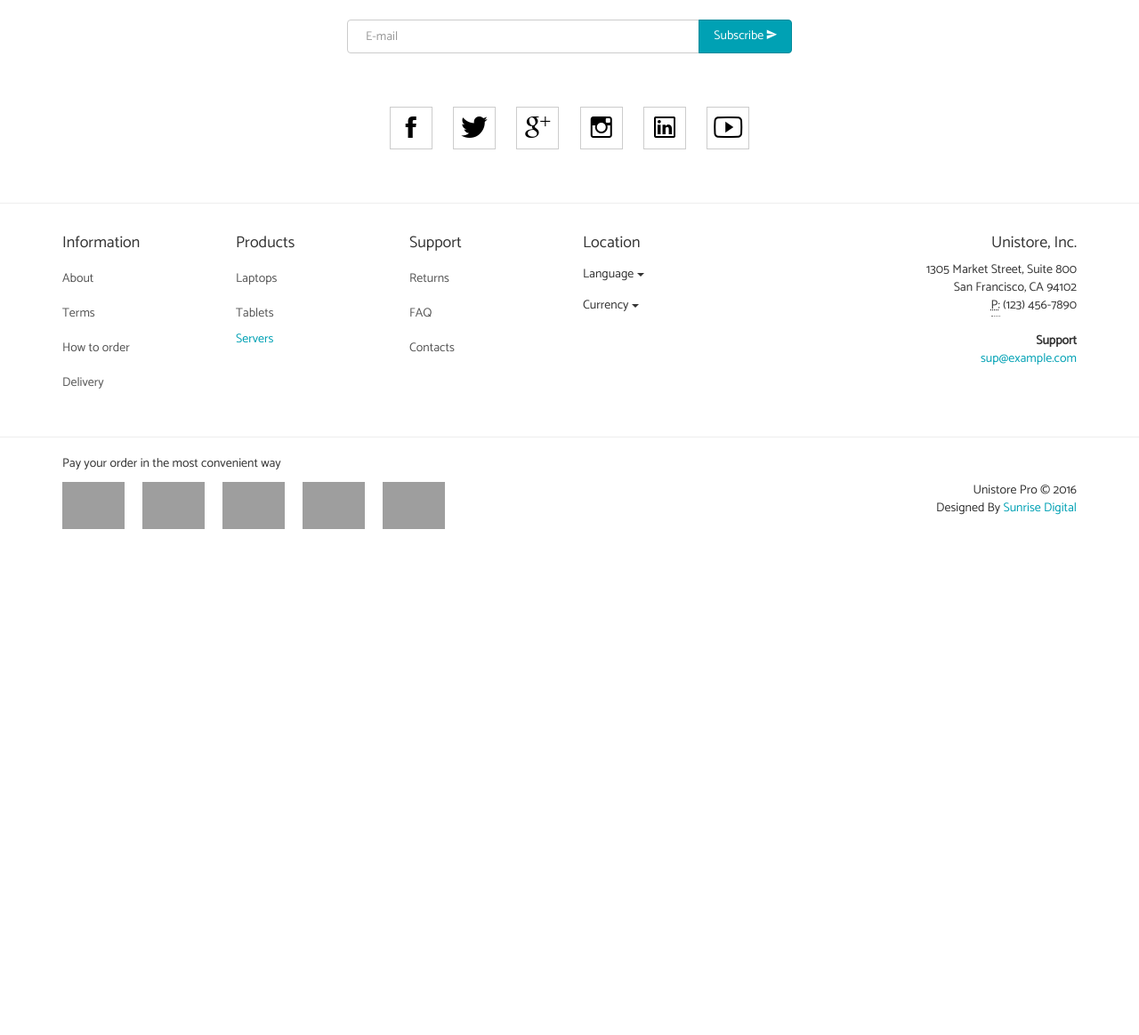
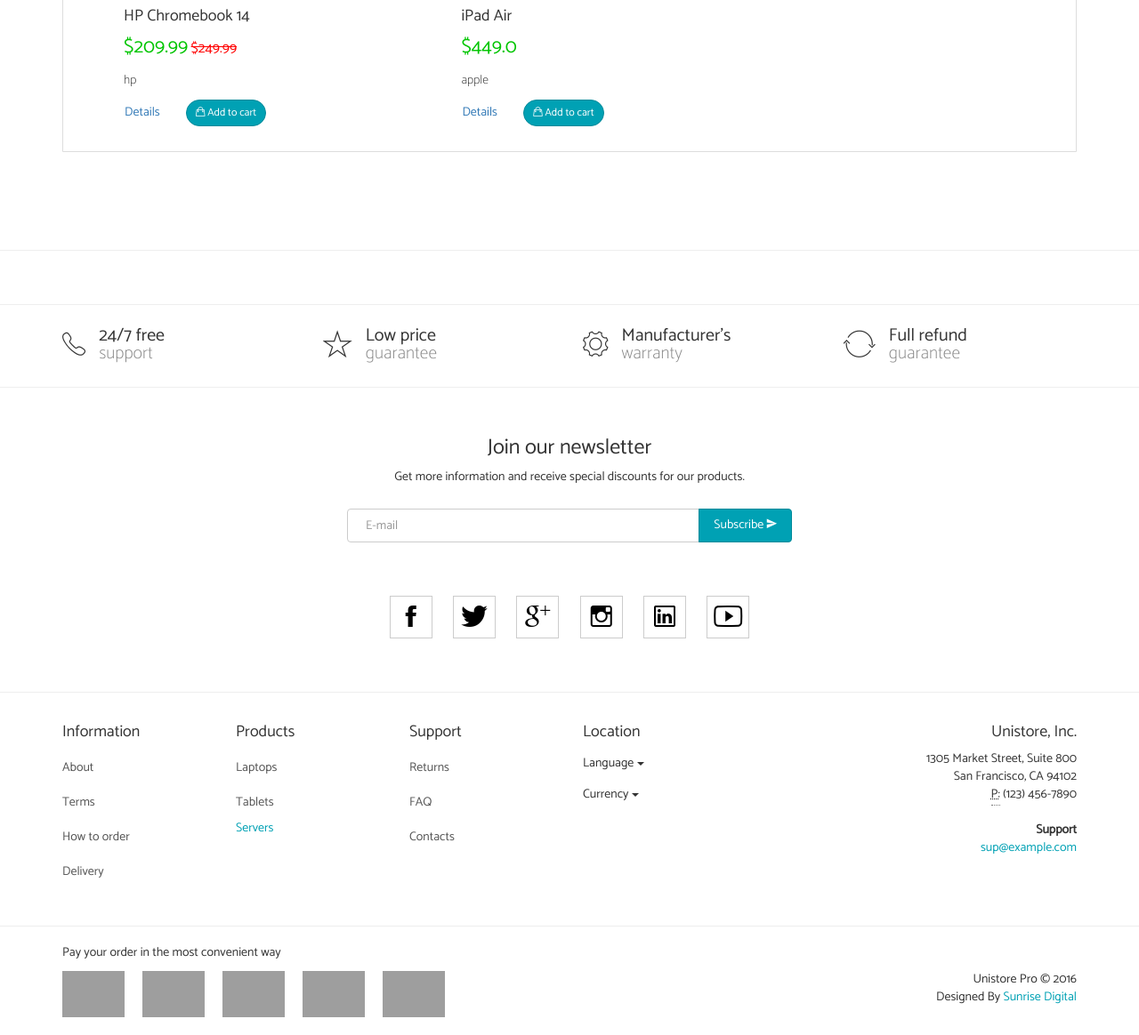
Before and after one commit to saeedmhmoud100/full-ecommerce-website, a Django app: page /account/profile/admin/ in a window 1280 px wide. Shown: the part 1099-2263 px from the top of the page at 89% size. Before the commit the page ends 1694 px from the top, so only its background shows below. Run offline with Django 3.2, Linux system fonts and the light colour scheme; a user stored in the database is signed in; data comes from the database, SQL or seed files in the repository; both versions use the stored data as it was after the commit; some libraries are stand-ins or nearby versions; some web fonts are replaced; grey boxes are pictures that could not be loaded.

Commit message:
created my favourites in profile page

```diff
--- a/src/templates/user/profile.html
+++ b/src/templates/user/profile.html
@@ -64,6 +64,7 @@
       </div>
     </div>
 
+    {% if orders %}
     <div class="container">
       <div class="row">
         <h2>
@@ -119,6 +120,36 @@
 
       </div>
     </div>
+    {% endif %}
+
+
+{% if request.user.favourite.exists %}
+    <div class="container">
+      <div class="col-sm-12 products">
+      <div class="row" style="border:1px solid #ddd;border-radius: 4px 4px 0 0;">
+        <h1 class="text-center" style="border-bottom: 1px solid #ddd;margin-left: 17px;margin-right: 17px;padding-bottom: 7px;">My favourites</h1>
+      {% for fav in request.user.favourite.all %}
+        <div class="col-sm-6 col-md-4 product">
+          <a href="#favorites" class="favorites" data-favorite="inactive" fid='{{fav.id}}'><i class="ion-ios-heart"></i></a>
+          <a href="{% url 'catalog-product' fav.id %}"><img src="{{fav.img.url}}" alt="Mi Pad 2/"></a>
+          <div class="content">
+            <h1 class="h4">{{fav.title}}</h1>
+            {% if fav.discount_price %}
+              <p class="sale">${{fav.discount_price}}</p>
+              <p class="price through">${{fav.selling_price}}</p>
+            {% else %}
+            <p class="price">${{fav.selling_price}}</p>
+            {% endif %}
+            <label>{{fav.Brand}}</label>
+            <a href="{% url 'catalog-product' fav.id %}" class="btn btn-link"> Details</a>
+            <button class="btn btn-primary btn-rounded btn-sm"> <i class="ion-bag"></i> Add to cart</button>
+          </div>
+        </div>
+      {% endfor %}
+        </div>
+      </div>
+    </div>
+    {% endif %}
 {% endblock content %}
 
 
@@ -143,5 +174,23 @@
     })
   });
 
+  $('.favorites').on('click',function(e){
+    var fa_id =e.currentTarget
+    var ico = fa_id.children[0]
+    var elm =fa_id.parentElement
+    $.ajax({
+      dataType:'json',
+      data:{
+        'id':fa_id.getAttribute('fid')
+      },
+      url:"{% url 'fav' %}",
+      success:function(res){
+        ico.classList = "ion-ios-heart-outline"
+        setTimeout(function(){elm.remove()},500)
+
+      }
+    })
+  })
+
 </script>
 {% endblock script %}
```
Also changed, not shown: src/db.sqlite3.
